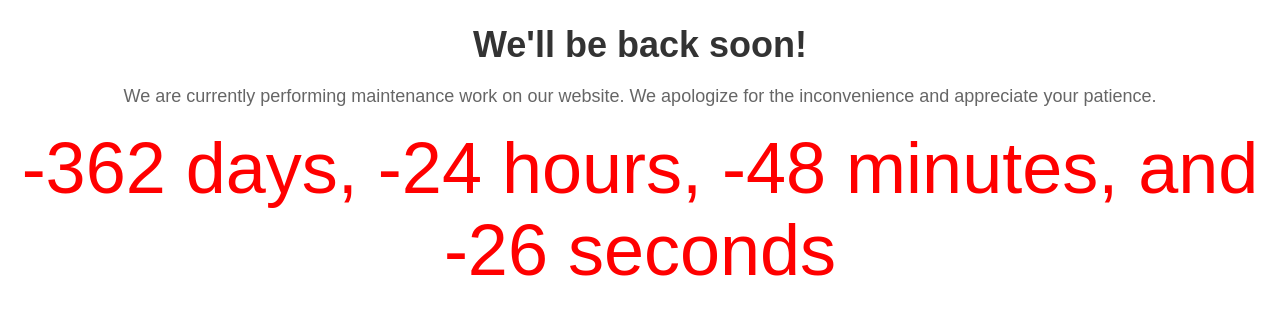
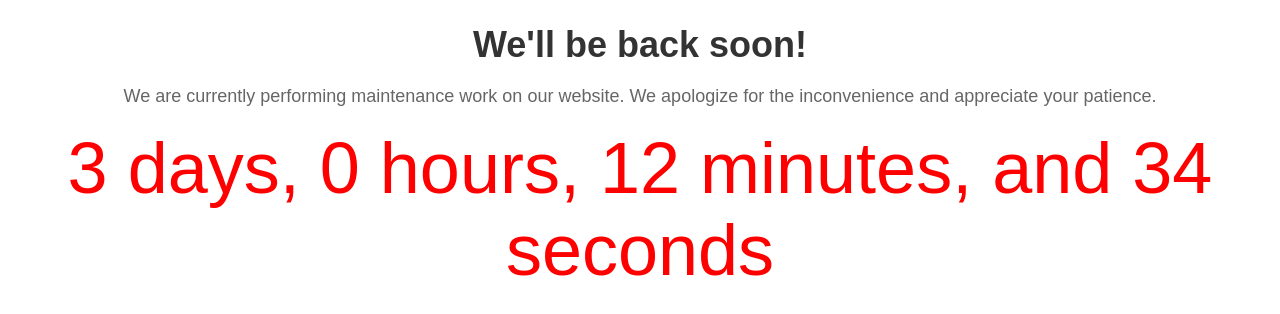
Before and after one commit to Tayoso/mealish.github.io, a plain HTML site: page index.html in a window 1280 px wide. Drawn offline with Linux system fonts and the light colour scheme.

Commit message:
under maintainance

```diff
--- a/index.html
+++ b/index.html
@@ -35,7 +35,7 @@
   </div>
   <script>
     // Set the estimated completion date of the maintenance work
-    var targetDate = new Date("Jan 2, 2022 12:00:00");
+    var targetDate = new Date("Jan 2, 2023 12:00:00");
 
     // Update the countdown every 1 second
     setInterval(function() {
```
